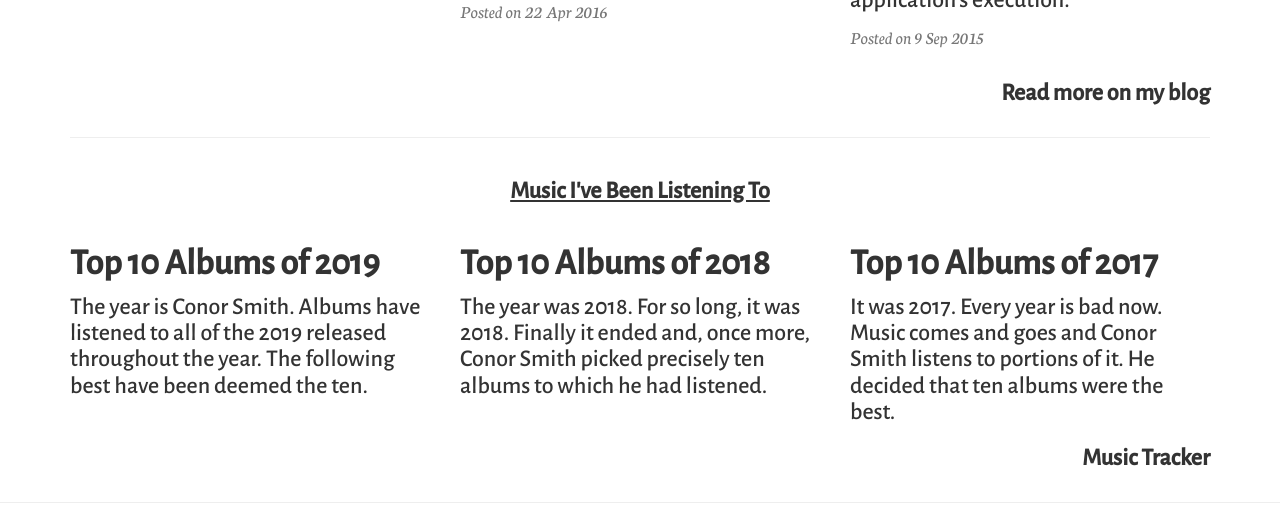
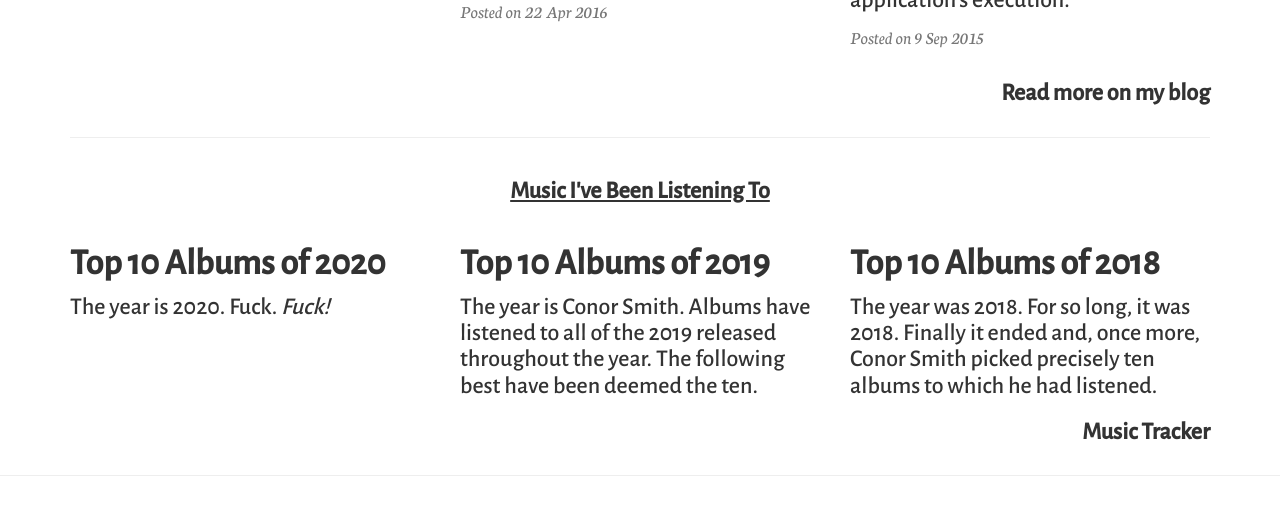
Before and after one commit to conorsmith/conorsmith.ie-manual, a plain HTML site: page public/index.html in a window 1280 px wide. Shown: the part 2179-2711 px from the top of the page. Drawn offline with nearby package versions, Linux system fonts and the light colour scheme.

Commit message:
Add Top Ten Albums of 2020 to home page

```diff
--- a/public/index.html
+++ b/public/index.html
@@ -292,6 +292,15 @@
 
             <div class="col-md-4">
                 <div class="post-preview">
+                    <a href="/music/top-ten-albums-of-2020">
+                        <h2 class="post-title">Top 10 Albums of 2020</h2>
+                        <h3 class="post-subtitle">The year is 2020. Fuck. <em>Fuck!</em></h3>
+                    </a>
+                </div>
+            </div>
+
+            <div class="col-md-4">
+                <div class="post-preview">
                     <a href="/music/top-ten-albums-of-2019">
                         <h2 class="post-title">Top 10 Albums of 2019</h2>
                         <h3 class="post-subtitle">The year is Conor Smith. Albums have listened to all of the 2019 released throughout the year. The following best have been deemed the ten.</h3>
@@ -304,15 +313,6 @@
                     <a href="/music/top-ten-albums-of-2018">
                         <h2 class="post-title">Top 10 Albums of 2018</h2>
                         <h3 class="post-subtitle">The year was 2018. For so long, it was 2018. Finally it ended and, once more, Conor Smith picked precisely ten albums to which he had listened.</h3>
-                    </a>
-                </div>
-            </div>
-
-            <div class="col-md-4">
-                <div class="post-preview">
-                    <a href="/music/top-ten-albums-of-2017">
-                        <h2 class="post-title">Top 10 Albums of 2017</h2>
-                        <h3 class="post-subtitle">It was 2017. Every year is bad now. Music comes and goes and Conor Smith listens to portions of it. He decided that ten albums were the best.</h3>
                     </a>
                     <a href="http://music.conorsmith.ie/" target="_blank" style="text-align: right;">
                         <h3>Music Tracker</h3>
```
